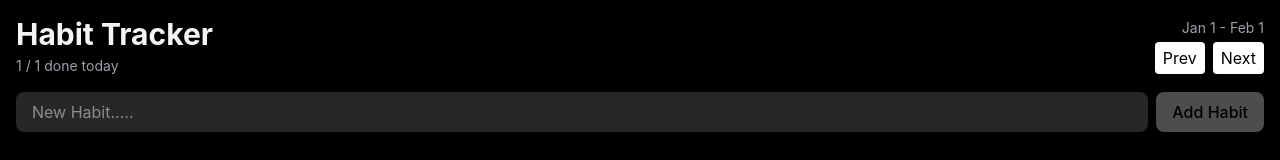
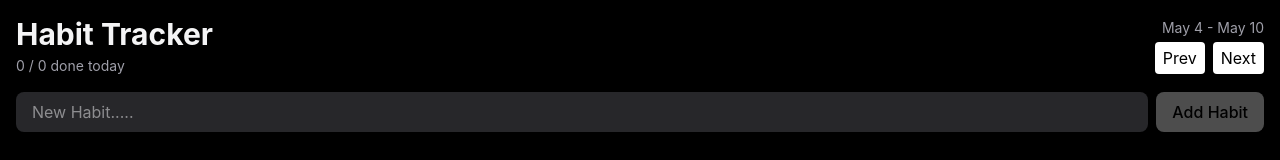
Before and after one commit to JonBaldwinAlmarez/habit-tracker, a React (Vite) app: page / in a window 1280 px wide. Shown: the top 160 px of the page. Built offline with nearby package versions, Linux system fonts and the light colour scheme.

Commit message:
Stye: starting date & end date dynamic

```diff
--- a/src/App.tsx
+++ b/src/App.tsx
@@ -2,12 +2,21 @@ import Header from "./components/Header";
 import HabitForm from "./components/HabitForm";
 import HabitList from "./components/HabitList";
 import { HabitProvider } from "./components/context/habitProvider";
+import { useState } from "react";
+import { addWeeks, eachDayOfInterval, endOfWeek, startOfWeek } from "date-fns";
 
 export default function App() {
+	const [weekOffSet, setWeekOffSet] = useState(0);
+	const week = addWeeks(new Date(), weekOffSet);
+	const visibleDates = eachDayOfInterval({
+		start: startOfWeek(week, { weekStartsOn: 1 }),
+		end: endOfWeek(week, { weekStartsOn: 1 }),
+	});
+
 	return (
 		<div className="w-full mx-auto p-4 flex flex-col gap-4">
 			<HabitProvider>
-				<Header />
+				<Header visibleDates={visibleDates} />
 				<HabitForm />
 				<HabitList />
 			</HabitProvider>
--- a/src/components/HabitList.tsx
+++ b/src/components/HabitList.tsx
@@ -17,7 +17,7 @@ type HabitItemProps = {
 function HabitItem({ habit }: HabitItemProps) {
 	const { deleteHabit, toggleHabit } = useHabits();
 
-	const visibledates = eachDayOfInterval({
+	const visibleDates = eachDayOfInterval({
 		start: startOfWeek(new Date(), { weekStartsOn: 1 }),
 		end: endOfWeek(new Date(), { weekStartsOn: 1 }),
 	});
@@ -43,7 +43,7 @@ function HabitItem({ habit }: HabitItemProps) {
 			</div>
 
 			<div className="flex gap-2">
-				{visibledates.map((date) => (
+				{visibleDates.map((date) => (
 					<Button
 						key={date.toISOString()}
 						disabled={isFuture(date)}
--- a/src/components/Header.tsx
+++ b/src/components/Header.tsx
@@ -1,14 +1,30 @@
+import { format, isToday } from "date-fns";
 import Button from "./Button";
+import { useHabits } from "./context/habit";
 
-export default function Header() {
+type HeaderProps = {
+	visibleDates: Date[];
+};
+
+export default function Header({ visibleDates }: HeaderProps) {
+	const { habits } = useHabits();
+	const doneToday = habits.filter((h) =>
+		h.completions.some((c) => isToday(c)),
+	).length;
+
+	const endDate = `${format(visibleDates.at(-1)!, "MMM d")}`;
+	const dateRange = `${format(visibleDates[0], "MMM d")} - ${endDate}`;
+
 	return (
 		<header className="flex items-center justify-between">
 			<div className="flex flex-col gap-1">
 				<h1 className="text-3xl font-bold">Habit Tracker</h1>
-				<span className="text-zinc-400 text-sm">1 / 1 done today</span>
+				<span className="text-zinc-400 text-sm">
+					{doneToday} / {habits.length} done today
+				</span>
 			</div>
 			<div className="flex flex-col gap-1 items-end">
-				<span className="text-zinc-400 text-sm">Jan 1 - Feb 1</span>
+				<span className="text-zinc-400 text-sm">{dateRange}</span>
 				<div className="flex items-center gap-2">
 					<Button>Prev</Button>
 					<Button>Next</Button>
```
